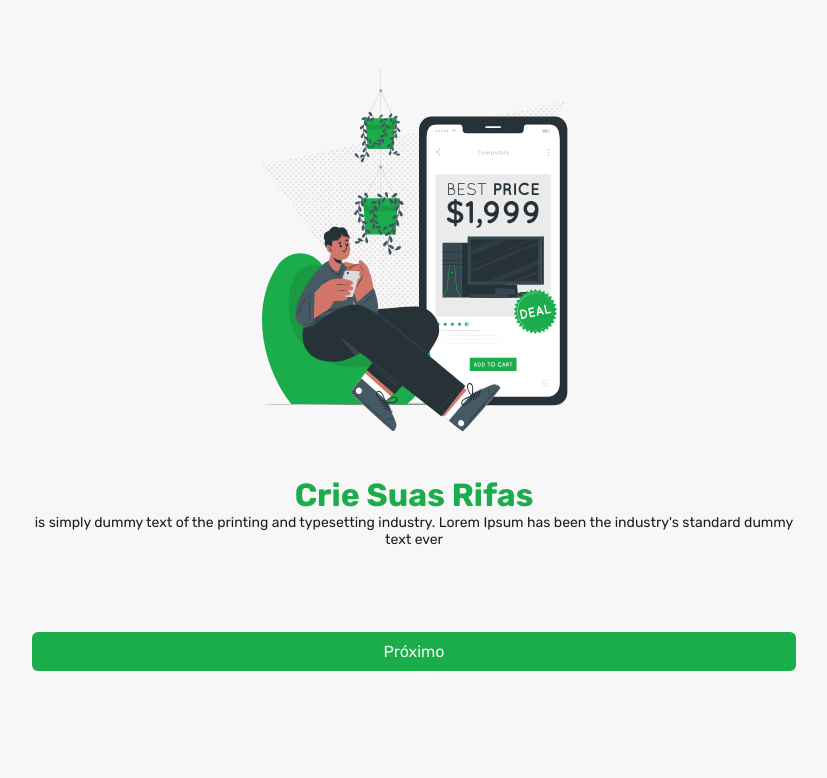
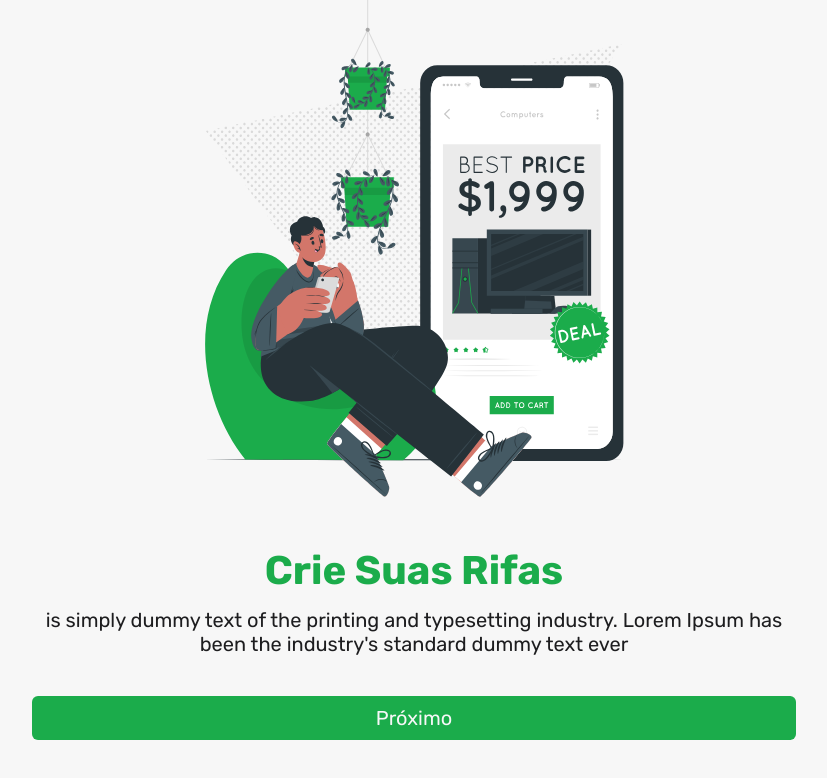
Before and after one commit to unzero-lab/raffly-front, a React (Vite) app: page /apresentacao1 in a window 1280 px wide. Shown: the top 778 px of the page, without its empty margins (226-1053 px from the left). Built offline with nearby package versions, Linux system fonts and the light colour scheme.

Commit message:
bug: apresentation-screen

```diff
--- a/src/Pages/Presentation/PresentationOne/index.tsx
+++ b/src/Pages/Presentation/PresentationOne/index.tsx
@@ -3,13 +3,17 @@ import { ButtonApresentaion } from "../../../components/ButtonApresentaion";
 import { Main, Title, Text, Paragraph, Img } from "./style";
 
 export function PresentationOne() {
-  return <Main>
-            <Img src={ImgPresentationOne} alt="Imagem de apresentação de rifas" />
-            <Text>
-              <Title>Crie Suas Rifas</Title>
-              <Paragraph>is simply dummy text of the printing and typesetting industry. Lorem Ipsum has been the industry's standard dummy text ever </Paragraph>
-              < ButtonApresentaion path="/apresentacao2"/>
-            </Text>
-
-          </Main>;
+  return (
+    <Main>
+      <Img src={ImgPresentationOne} alt="Imagem de apresentação de rifas" />
+      <Text>
+        <Title>Crie Suas Rifas</Title>
+        <Paragraph>
+          is simply dummy text of the printing and typesetting industry. Lorem
+          Ipsum has been the industry's standard dummy text ever
+        </Paragraph>
+      </Text>
+      <ButtonApresentaion path="/apresentacao2" />
+    </Main>
+  );
 }
--- a/src/Pages/Presentation/PresentationOne/style.ts
+++ b/src/Pages/Presentation/PresentationOne/style.ts
@@ -1,40 +1,58 @@
 import styled from "styled-components";
-
 
 export const Main = styled.div`
   max-width: 800px;
   width: 100%;
   margin: 0 auto;
-display: flex;
+  display: grid;
+  grid-template-columns: 1fr;
   justify-content: center;
-align-items: center;
+  align-items: end;
   height: 100vh;
-flex-direction: column;
   padding: 0 18px;
-`
+`;
 
 export const Img = styled.img`
+  max-width: 600px;
+  width: 100%;
+  margin: 0 auto;
+  align-self: center;
+  @media (min-width: 1000px) {
+    max-width: 500px;
+    width: 100%;
+  }
+`;
+export const Text = styled.div`
+  //margin-bottom: 3.75rem;
+  padding: 0px;
+  align-self: start;
+`;
 
-max-width: 365px;
-width: 100%;
-
-`
-export const Text = styled.div`
-  margin-bottom: 3.75rem;
-  padding: 0px;
-
-`
 export const Title = styled.h1`
-
   font-size: 2rem;
   text-align: center;
   margin-top: 1.875rem;
   color: ${(props) => props.theme["green-500"]};
+  @media (min-height: 750px) {
+    font-size: 2.5rem;
+  }
+  @media (min-height: 920px) {
+    font-size: 4rem;
+  }
+`;
 
-
-`
 export const Paragraph = styled.p`
   text-align: center;
-margin-bottom: 5.25rem;
-font-size: 0.875em;
-`
+  font-size: 0.875rem;
+  margin-top: 0.875rem;
+  margin-bottom: 20px;
+  @media (min-height: 750px) {
+    font-size: 1.25rem;
+  }
+  @media (min-height: 920px) {
+    font-size: 1.5rem;
+  }
+  @media (min-width: 1000px) {
+    margin-bottom: 40px;
+  }
+`;
--- a/src/Pages/Presentation/PresentationThree/index.tsx
+++ b/src/Pages/Presentation/PresentationThree/index.tsx
@@ -1,17 +1,19 @@
 import ImgApresetationThree from "../../../assets/Winners-cuate 1.svg";
 import { ButtonApresentaion } from "../../../components/ButtonApresentaion";
-import { Img, Main, Paragraph, Text, Title } from "./style"
+import { Img, Main, Paragraph, Text, Title } from "./style";
 
-export function PresentationThree(){
-  return(
+export function PresentationThree() {
+  return (
     <Main>
-      <img src={ImgApresetationThree} alt=""/>
+      <Img src={ImgApresetationThree} alt="" />
       <Text>
-       <Title>Faça Sorteios</Title>
-       <Paragraph>is simply dummy text of the printing and typesetting industry. Lorem Ipsum has been the industry's standard dummy text ever
-       </Paragraph>
-       <ButtonApresentaion path="/apresentacao2" />
+        <Title>Faça Sorteios</Title>
+        <Paragraph>
+          is simply dummy text of the printing and typesetting industry. Lorem
+          Ipsum has been the industry's standard dummy text ever
+        </Paragraph>
       </Text>
+      <ButtonApresentaion path="/cadastro" />
     </Main>
   );
 }
--- a/src/Pages/Presentation/PresentationThree/style.ts
+++ b/src/Pages/Presentation/PresentationThree/style.ts
@@ -1,35 +1,58 @@
 import styled from "styled-components";
 
-export const Main = styled.div
-`
+export const Main = styled.div`
   max-width: 800px;
-height: 100vh;
   width: 100%;
   margin: 0 auto;
-padding: 0px 18px;
-display: flex;
-flex-direction: column;
-justify-content: flex-end;
-align-items: center;
-`
+  display: grid;
+  grid-template-columns: 1fr;
+  justify-content: center;
+  align-items: end;
+  height: 100vh;
+  padding: 0 18px;
+`;
+
 export const Img = styled.img`
-max-width: 355px;
+  max-width: 600px;
   width: 100%;
-`
+  margin: 0 auto;
+  align-self: center;
+  @media (min-width: 1000px) {
+    max-width: 500px;
+    width: 100%;
+  }
+`;
+export const Text = styled.div`
+  //margin-bottom: 3.75rem;
+  padding: 0px;
+  align-self: start;
+`;
 
-export const Text = styled.div`
-  margin-bottom: 3.75rem;
-  padding: 0px;
-`
 export const Title = styled.h1`
   font-size: 2rem;
   text-align: center;
   margin-top: 1.875rem;
   color: ${(props) => props.theme["green-500"]};
-`
+  @media (min-height: 750px) {
+    font-size: 2.5rem;
+  }
+  @media (min-height: 920px) {
+    font-size: 4rem;
+  }
+`;
+
 export const Paragraph = styled.p`
-
-margin-bottom: 5.25rem;
   text-align: center;
-font-size: 0.875em;
-`
+  font-size: 0.875rem;
+  margin-top: 0.875rem;
+  margin-bottom: 20px;
+  @media (min-height: 750px) {
+    font-size: 1.25rem;
+  }
+  @media (min-height: 920px) {
+    font-size: 1.5rem;
+  }
+  @media (min-width: 1000px) {
+    margin-bottom: 40px;
+  }
+`;
--- a/src/Pages/Presentation/PresentationTwo/index.tsx
+++ b/src/Pages/Presentation/PresentationTwo/index.tsx
@@ -1,4 +1,4 @@
-import ImgApresentationTwo from "../../../assets/Mobile note list-cuate 1.svg"
+import ImgApresentationTwo from "../../../assets/Mobile note list-cuate 1.svg";
 import { ButtonApresentaion } from "../../../components/ButtonApresentaion";
 import { Img, Main, Paragraph, Text, Title } from "./style";
 
@@ -7,14 +7,13 @@ export function PresentationTwo() {
     <Main>
       <Img src={ImgApresentationTwo} alt="imagem de apresentação de rifas" />
       <Text>
-        <Title>
-          Gerencie Números
-        </Title>
+        <Title>Gerencie Números</Title>
         <Paragraph>
-          is simply dummy text of the printing and typesetting industry. Lorem Ipsum has been the industry's standard dummy text ever
+          is simply dummy text of the printing and typesetting industry. Lorem
+          Ipsum has been the industry's standard dummy text ever
         </Paragraph>
-        <ButtonApresentaion path="/apresentacao3" />
       </Text>
+      <ButtonApresentaion path="/apresentacao3" />
     </Main>
-  )
+  );
 }
--- a/src/Pages/Presentation/PresentationTwo/style.ts
+++ b/src/Pages/Presentation/PresentationTwo/style.ts
@@ -1,40 +1,58 @@
-import { Center } from "@chakra-ui/react";
 import styled from "styled-components";
 
-export const Main = styled.main`
+export const Main = styled.div`
   max-width: 800px;
-  height: 100vg
-  width: 100%
+  width: 100%;
   margin: 0 auto;
-  padding: 0px 18px;
-  display: flex;
-  flex-direction: column;
-  justify-content: flex-end;
-  align-items: center;
+  display: grid;
+  grid-template-columns: 1fr;
+  justify-content: center;
+  align-items: end;
+  height: 100vh;
+  padding: 0 18px;
 `;
 
 export const Img = styled.img`
-  max-width: 355px;
+  max-width: 600px;
   width: 100%;
+  margin: 0 auto;
+  align-self: center;
+  @media (min-width: 1000px) {
+    max-width: 500px;
+    width: 100%;
+  }
 `;
-
-
 export const Text = styled.div`
-  margin-bottom: 3.75rem;
+  //margin-bottom: 3.75rem;
   padding: 0px;
+  align-self: start;
 `;
-
 
 export const Title = styled.h1`
   font-size: 2rem;
   text-align: center;
   margin-top: 1.875rem;
   color: ${(props) => props.theme["green-500"]};
+  @media (min-height: 750px) {
+    font-size: 2.5rem;
+  }
+  @media (min-height: 920px) {
+    font-size: 4rem;
+  }
 `;
 
 export const Paragraph = styled.p`
-  margin-top: 1.2rem;
-  margin-bottom: 5.25rem;
-  text-align: Center;
+  text-align: center;
   font-size: 0.875rem;
+  margin-top: 0.875rem;
+  margin-bottom: 20px;
+  @media (min-height: 750px) {
+    font-size: 1.25rem;
+  }
+  @media (min-height: 920px) {
+    font-size: 1.5rem;
+  }
+  @media (min-width: 1000px) {
+    margin-bottom: 40px;
+  }
 `;
--- a/src/components/ButtonApresentaion/style.ts
+++ b/src/components/ButtonApresentaion/style.ts
@@ -7,4 +7,13 @@ export const Button = styled.button`
   border: none;
   color: ${(props) => props.theme["backgorund"]};
   border-radius: 6px;
+
+  margin-bottom: 3.75rem;
+  cursor: pointer;
+  @media (min-height: 750px) {
+    font-size: 1.25rem;
+  }
+  @media (min-height: 920px) {
+    font-size: 1.5rem;
+  }
 `;
```
Lines whose indentation alone changed are shown as unchanged.
